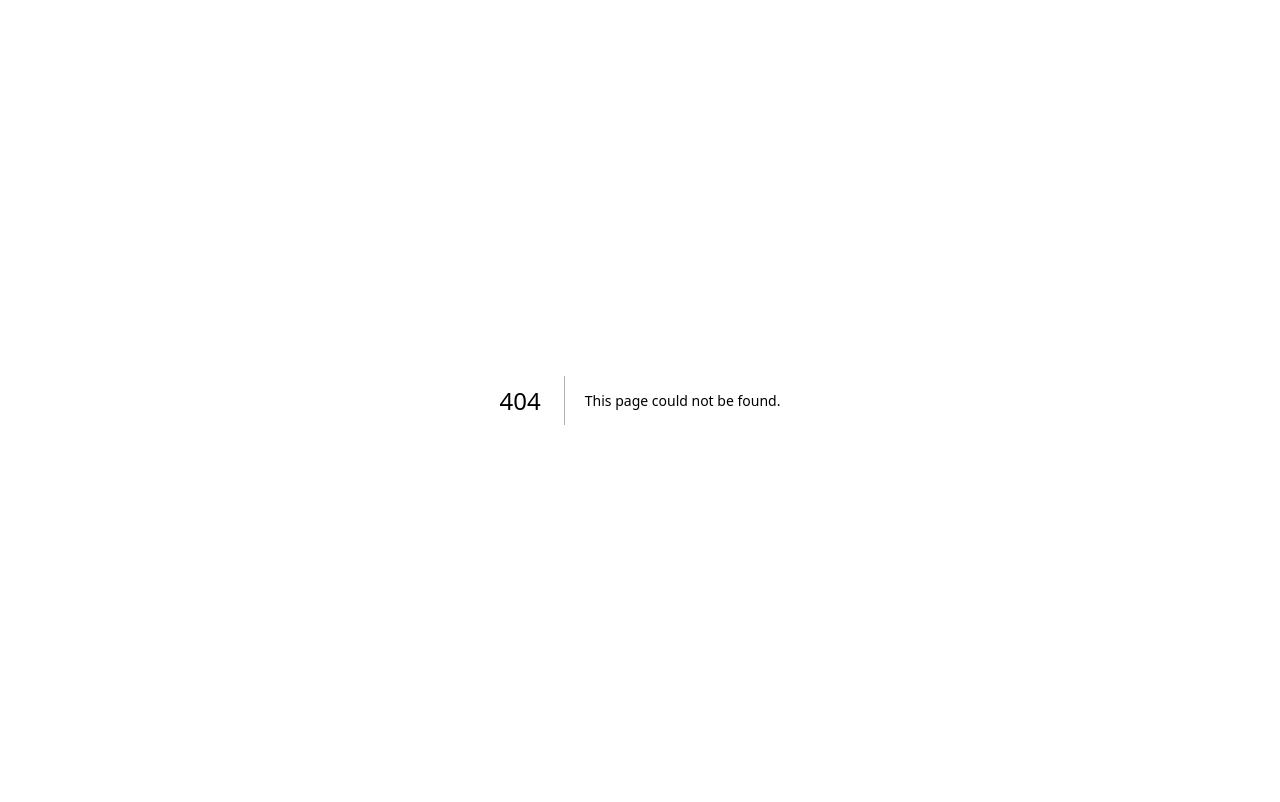
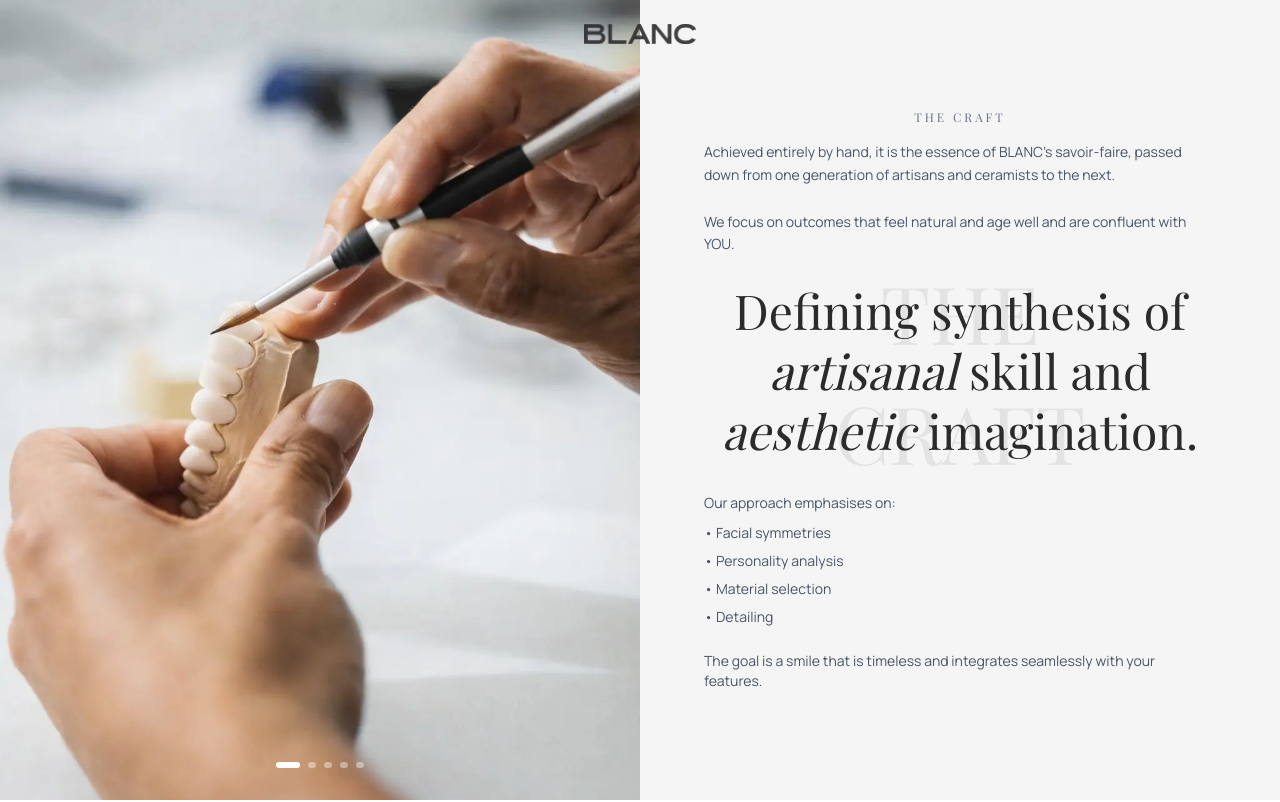
Before and after one commit to Ladwa14/blanc-website, a Next.js app: page /craft in a window 1280 px wide. Before the commit this address had no page. Shown: the top 802 px of the page. Built offline with nearby package versions, Linux system fonts and the light colour scheme; a web font is replaced by a local one.

Commit message:
craft page created

```diff
--- /dev/null
+++ b/app/craft/page.tsx
@@ -0,0 +1,166 @@
+"use client";
+
+import { useEffect, useRef, useState } from "react";
+import Footer from "../sections/Footer"; // ✅ use your existing footer
+
+const images = [
+    "/the_craft_1.webp",
+  "/Blanc_website_2.webp",
+  "/Smile.webp",
+  "/Above_the_fold_3.webp",
+  "/Above_the_fold_4.webp",
+
+];
+
+export default function Page() {
+  const containerRef = useRef<HTMLDivElement | null>(null);
+  const [activeIndex, setActiveIndex] = useState(0);
+
+  const activeIndexRef = useRef(0);
+  const isScrolling = useRef(false);
+
+  useEffect(() => {
+    const handleWheel = (e: WheelEvent) => {
+      const section = containerRef.current;
+      if (!section) return;
+
+      const rect = section.getBoundingClientRect();
+      const inView = rect.top <= 0 && rect.bottom >= window.innerHeight;
+      if (!inView) return;
+
+      if (
+        (e.deltaY > 0 && activeIndexRef.current === images.length - 1) ||
+        (e.deltaY < 0 && activeIndexRef.current === 0)
+      ) {
+        return;
+      }
+
+      e.preventDefault();
+
+      if (isScrolling.current) return;
+      isScrolling.current = true;
+
+      if (e.deltaY > 0) {
+        setActiveIndex((prev) => {
+          const next = Math.min(prev + 1, images.length - 1);
+          activeIndexRef.current = next;
+          return next;
+        });
+      } else {
+        setActiveIndex((prev) => {
+          const next = Math.max(prev - 1, 0);
+          activeIndexRef.current = next;
+          return next;
+        });
+      }
+
+      setTimeout(() => {
+        isScrolling.current = false;
+      }, 500);
+    };
+
+    window.addEventListener("wheel", handleWheel, { passive: false });
+
+    return () => {
+      window.removeEventListener("wheel", handleWheel);
+    };
+  }, []);
+
+  return (
+    <>
+      {/* ================= CRAFT SECTION ================= */}
+      <section ref={containerRef} className="relative min-h-screen">
+
+        <div className="min-h-screen flex flex-col md:flex-row relative">
+
+          {/* LOGO */}
+          <div className="absolute top-4 md:top-6 left-1/2 -translate-x-1/2 z-20 pointer-events-none">
+            <img src="/path2.png" className="w-20 md:w-28 opacity-90" />
+          </div>
+
+          {/* LEFT IMAGE */}
+          <div className="w-full md:w-1/2 relative overflow-hidden h-[60vh] md:h-screen">
+            <div
+              className="flex h-full transition-transform duration-500 ease-out"
+              style={{
+                transform: `translateX(-${activeIndex * 100}%)`,
+              }}
+            >
+              {images.map((img, i) => (
+                <img
+                  key={i}
+                  src={img}
+                  className="w-full h-full object-cover flex-shrink-0"
+                />
+              ))}
+            </div>
+
+            <div className="absolute bottom-4 md:bottom-8 left-1/2 -translate-x-1/2 flex gap-2">
+              {images.map((_, i) => (
+                <div
+                  key={i}
+                  className={`h-1.5 rounded-full ${
+                    activeIndex === i
+                      ? "w-6 bg-white"
+                      : "w-2 bg-white/40"
+                  }`}
+                />
+              ))}
+            </div>
+          </div>
+
+          {/* RIGHT CONTENT */}
+          <div className="w-full md:w-1/2 bg-[#f5f5f5] flex items-center px-6 md:px-16 py-10 md:py-0 relative overflow-hidden">
+
+            {/* WATERMARK */}
+            <h1 className="absolute inset-0 flex items-center text-center justify-center text-[80px] md:text-[80px] font-playfair text-black/7 pointer-events-none select-none-translate-y-12 md:-translate-y-7">
+              THE <br></br> CRAFT
+            </h1>
+
+            <div className="max-w-lg relative z-10 text-center md:text-left px-0 md:px-0">
+
+              <p className="text-xs tracking-[0.25em] text-center text-gray-500 mb-4 font-playfair">
+                THE CRAFT
+              </p>
+
+              <p className="text-sm text-gray-600 mb-6 leading-relaxed font-manrope">
+                Achieved entirely by hand, it is the essence of BLANC’s savoir-faire,
+                passed down from one generation of artisans and ceramists to the next.
+              </p>
+
+               <p className="text-sm text-gray-600 mb-6 leading-relaxed font-manrope">
+               We focus on outcomes that feel natural and age well and are confluent with YOU.
+              </p>
+
+              <h2 className="text-3xl md:text-5xl font-playfair text-center leading-tight mb-6 md:mb-8 text-[#2b2b2b]">
+                Defining synthesis of{" "}
+                <span className="italic">artisanal</span> skill and{" "}
+                <span className="italic">aesthetic</span> imagination.
+              </h2>
+
+              <ul className="text-sm text-gray-600 space-y-2 mb-6 font-manrope">
+              <p className="text-sm text-gray-600 mb-2 leading-relaxed font-manrope">
+               Our approach emphasises on:
+              </p>
+                <li>• Facial symmetries</li>
+                <li>• Personality analysis</li>
+                <li>• Material selection</li>
+                <li>• Detailing</li>
+              </ul>
+
+              <p className="text-sm text-gray-600 font-manrope">
+                The goal is a smile that is timeless and integrates seamlessly
+                with your features.
+              </p>
+
+            </div>
+          </div>
+
+        </div>
+      </section>
+
+      {/* ✅ REAL FOOTER COMPONENT */}
+      <Footer />
+    </>
+  );
+}
```
Also changed, not shown: public/The_craft_1.webp (added).
